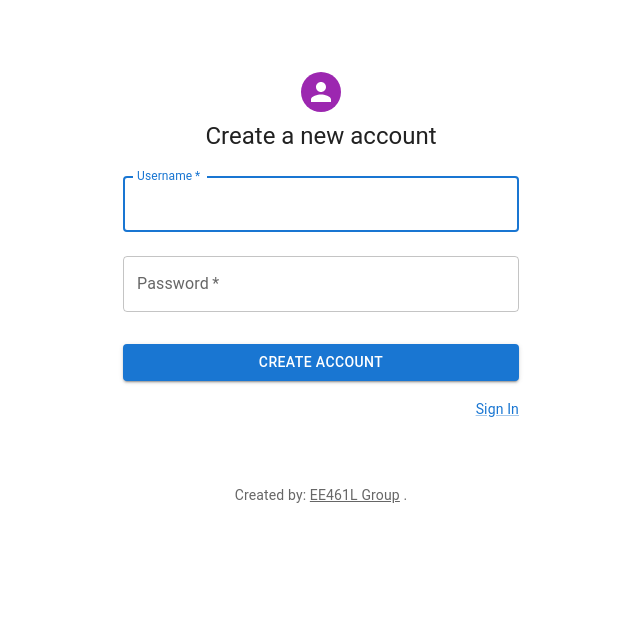
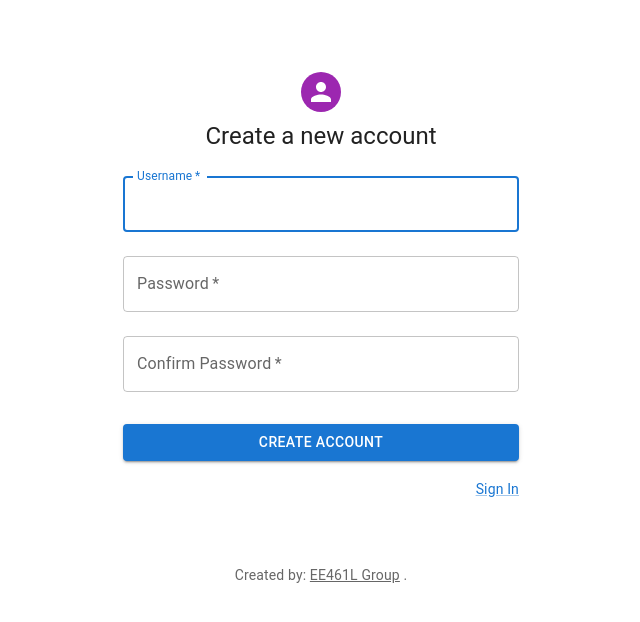
Before and after one commit to CaseyKimUT/EE461L-Group-Project, a React (Create React App) app: page /signup in a window 1280 px wide. Shown: the top 622 px of the page, without its empty margins (319-959 px from the left). Built offline with nearby package versions, Linux system fonts and the light colour scheme.

Commit message:
added confirm pass, userID persistence

```diff
--- a/src/components/HWSetPage.js
+++ b/src/components/HWSetPage.js
@@ -19,7 +19,8 @@ let projectsArray = [
 
 function HWSetPage(){
 
-    const [userID,setUserID] = useState("this will change when user logs in")
+    let userID = localStorage.getItem('userID')
+
 
     const [checkOut,setCheckout] = useState(new Array(HardwareArray.length).fill(0))
     const [checkIn,setCheckIn] = useState(new Array(HardwareArray.length).fill(0))
@@ -35,8 +36,7 @@ function HWSetPage(){
     useEffect(() => {
       getProjects();
       refreshHardwareArray();
-      setUserID(userID => userID = account_info.username)
-      console.log(account_info)
+      console.log(localStorage.getItem('userID'))
     },[]);
 
 
@@ -56,6 +56,7 @@ function HWSetPage(){
                 )
                 .then(data => {
                   getProjects()
+                  console.log(data)
                   console.log("Success")
                 }).catch(error => {
                   getProjects()
--- a/src/components/LoginPage.js
+++ b/src/components/LoginPage.js
@@ -40,6 +40,7 @@ export default function LoginPage() {
     // const [username, setUsername] = useState("")
     // const [password, setPassword] = useState("")
     const [error, setError]= useState("")
+    console.log(localStorage.getItem('userID'))
 
 
     let navigate = useNavigate();
@@ -70,6 +71,7 @@ export default function LoginPage() {
                   if (data.correct) {
                       account_info["username"] = formData.get('username')
                       account_info["projects"] = data.message
+                      localStorage.setItem('userID', formData.get('username'))
                       console.log(account_info)
                       console.log("navigating to hwset...")
                       navigate("/hwset")
--- a/src/components/NavBar.js
+++ b/src/components/NavBar.js
@@ -53,9 +53,10 @@ export default function ButtonAppBar() {
               <Button
                 color="inherit"
                 href="/"
-                // onClick={() => {
-                //   navigate("/");
-                // }}
+                onClick={() => {
+                  localStorage.setItem('userID', '')
+
+                }}
                 >Logout</Button>
             </Toolbar>
           </AppBar>
--- a/src/components/SignUpPage.js
+++ b/src/components/SignUpPage.js
@@ -87,12 +87,20 @@ export default function SignUpPage() {
     const handleSubmit = (event) => {
         event.preventDefault()
         const formData = new FormData(event.currentTarget)
+        let username = formData.get('username')
+        let password = formData.get('password')
+        let confirm = formData.get('confirm-pass')
 
         console.log({
-                  username: formData.get('username'),
-                  password: formData.get('password'),
+            username: username,
+            password: password,
+            confirm: confirm
         });
 
+        if(password != confirm){
+          setError('Passwords do not match')
+        }
+        else{
           fetch("http://127.0.0.1:5000/create_account/" + formData.get('username') + "/" + formData.get('password'))
         .then(response => {
           console.log(response)
@@ -118,6 +126,8 @@ export default function SignUpPage() {
             console.log(e)
             // setError(e.message)
         })
+        }
+
     };
 
   return (
@@ -159,6 +169,16 @@ export default function SignUpPage() {
               id="password"
               autoComplete="current-password"
             />
+            <TextField
+              margin="normal"
+              required
+              fullWidth
+              name="confirm-pass"
+              label="Confirm Password"
+              type="password"
+              id="confirm-pass"
+              autoComplete="current-password"
+            />
             {/* <FormControlLabel
               control={<Checkbox value="remember" color="primary" />}
               label="Remember me"
```
Also changed, not shown: src/components/CreateProject.js (+34 -0 lines), 1 other file (tests, documents, lock files or other folders). Lines whose indentation alone changed are shown as unchanged.
